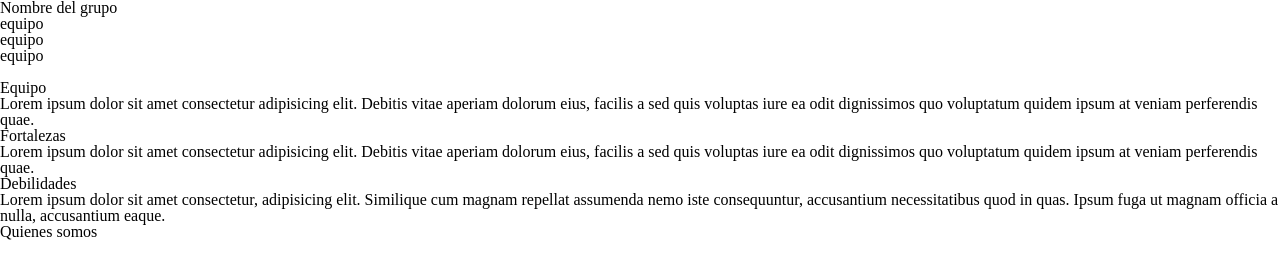
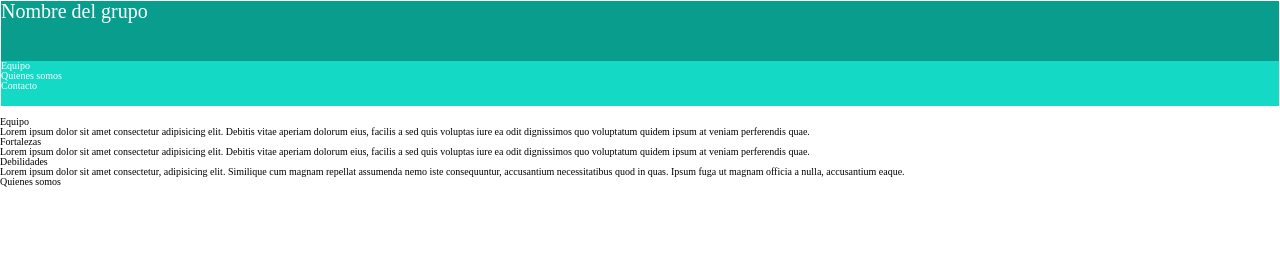
Before and after one commit to Adalab/project-promo-s-module-1-team-4, a plain HTML site: page index.html in a window 1280 px wide. Drawn offline with Linux system fonts and the light colour scheme.

Commit message:
Changed header

```diff
--- a/css/styles.css
+++ b/css/styles.css
@@ -8,3 +8,20 @@
  --white: #ffffff;
  --black: #000000;
 }
+.header {
+    display: flex;
+    flex-direction: column;
+    color: #ffffff;
+    width: 768;
+    padding: 1px;
+}
+.header .title {
+  background-color: #099d8d;
+  height: 60px;
+  font-size: 20px;
+}
+.header .nav {
+    background-color: #14d9c4;
+    height: 45px;
+    font-size: 18x;
+}
--- a/index.html
+++ b/index.html
@@ -6,17 +6,17 @@
     <meta name="viewport" content="width=device-width, initial-scale=1.0">
     <title>Document</title>
     <link rel="stylesheet" href="./css/reset.css">
-    <link rel="stylesheet" href="./css/style.css">
+    <link rel="stylesheet" href="./css/styles.css">
 
 </head>
 <body>
-    <header>
-        <h1>Nombre del grupo</h1>
-        <nav>
+    <header class="header">
+        <h1 class="title">Nombre del grupo</h1>
+        <nav class="nav">
             <ul>
-                <li><a href=""></a>equipo</li>
-                <li><a href=""></a>equipo</li>
-                <li><a href=""></a>equipo</li>
+                <li><a href="#"></a>Equipo</li>
+                <li><a href="#"></a>Quienes somos</li>
+                <li><a href="#"></a>Contacto</li>
             </ul>
         </nav>
     </header>
```
